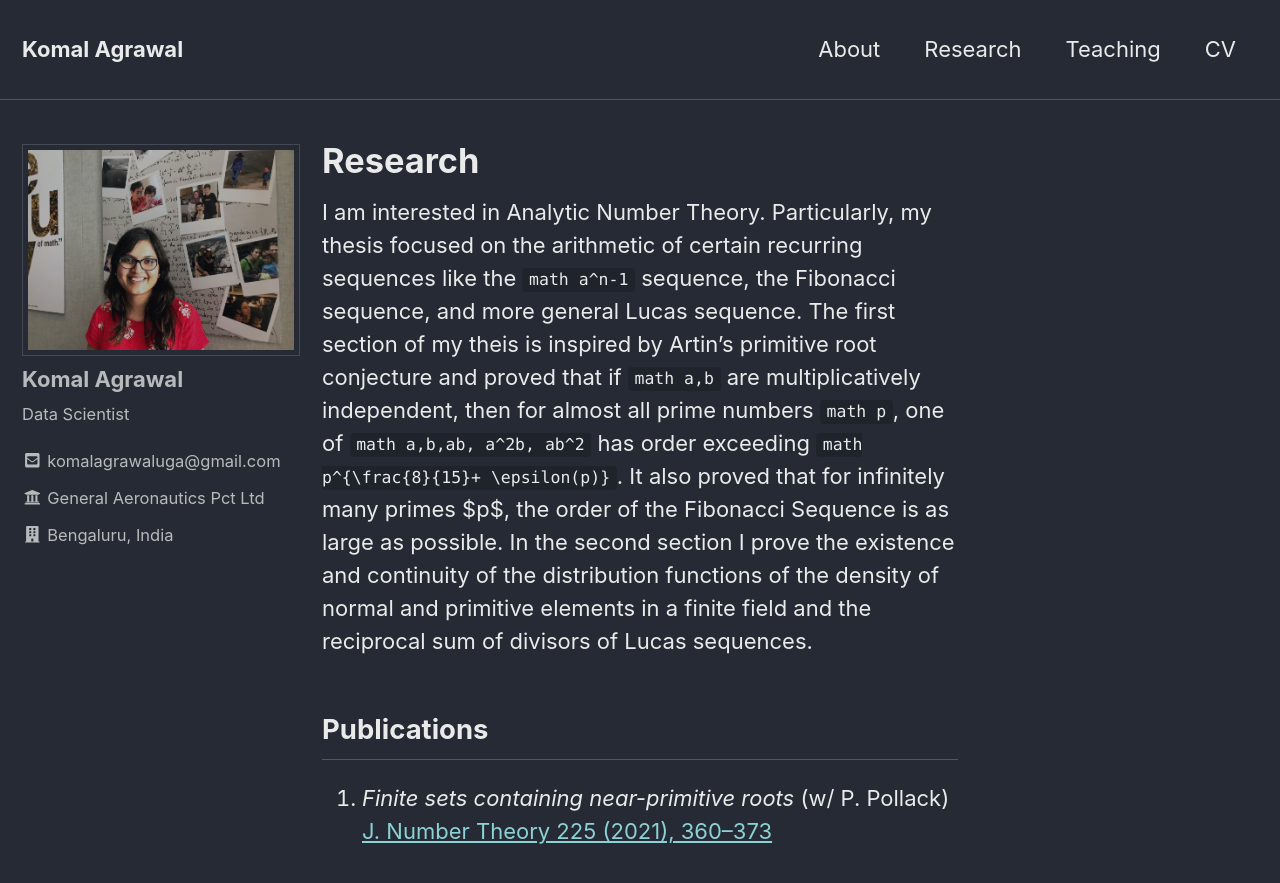
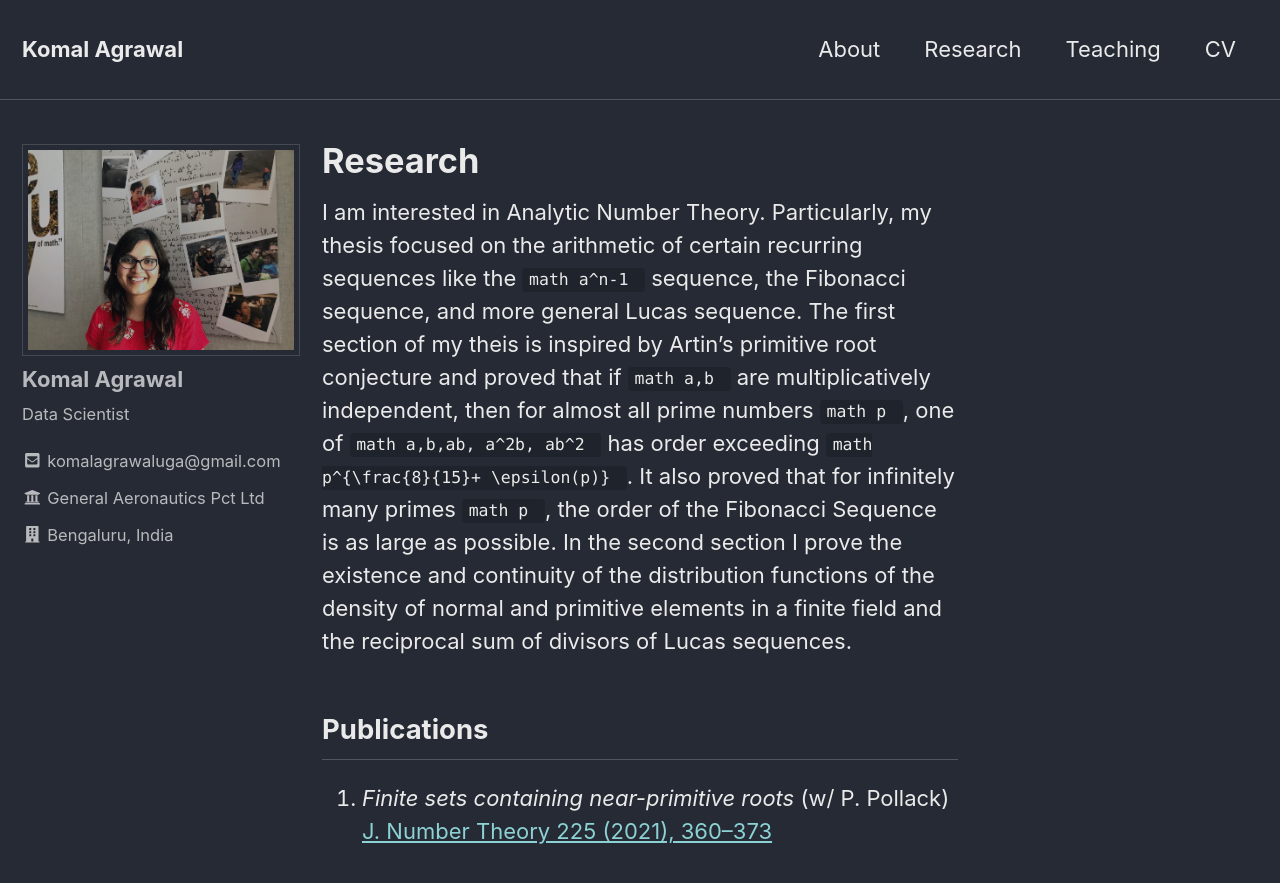
Before and after one commit to komala033/komala033.github.io, a Jekyll site: the page built from research.md, in a window 1280 px wide and 900 px high. Shown: the top 883 px of the window. Built offline with Jekyll 4.4.1, drawn with Linux system fonts in a browser that asks for light colours; nearby versions of some CDN libraries.

Commit message:
Update research.md

````diff
--- a/research.md
+++ b/research.md
@@ -2,7 +2,19 @@
 layout: single
 title: Research
 ---
-I am interested in Analytic Number Theory. Particularly, my thesis focused on the arithmetic of certain recurring sequences like the ```math a^n-1 ``` sequence, the Fibonacci sequence, and more general Lucas sequence. The first section of my theis is inspired by Artin's primitive root conjecture and proved that if ``` math a,b ``` are multiplicatively independent, then for almost all prime numbers ``` math p ```, one of ``` math a,b,ab, a^2b, ab^2 ``` has order exceeding ``` math p^{\frac{8}{15}+ \epsilon(p)} ```. It also proved that for infinitely many primes $p$, the order of the Fibonacci Sequence is as large as possible.
+I am interested in Analytic Number Theory. Particularly, my thesis focused on the arithmetic of certain recurring sequences like the ```math
+a^n-1
+``` sequence, the Fibonacci sequence, and more general Lucas sequence. The first section of my theis is inspired by Artin's primitive root conjecture and proved that if ```math
+a,b
+``` are multiplicatively independent, then for almost all prime numbers ```math
+p
+```, one of ```math
+a,b,ab, a^2b, ab^2
+``` has order exceeding ```math
+p^{\frac{8}{15}+ \epsilon(p)}
+```. It also proved that for infinitely many primes ```math
+p
+```, the order of the Fibonacci Sequence is as large as possible.
 In the second section I prove the existence and continuity of the distribution functions of the density of normal and primitive elements in a finite field and the reciprocal sum of divisors of Lucas sequences.  <br/>
 
 
````
